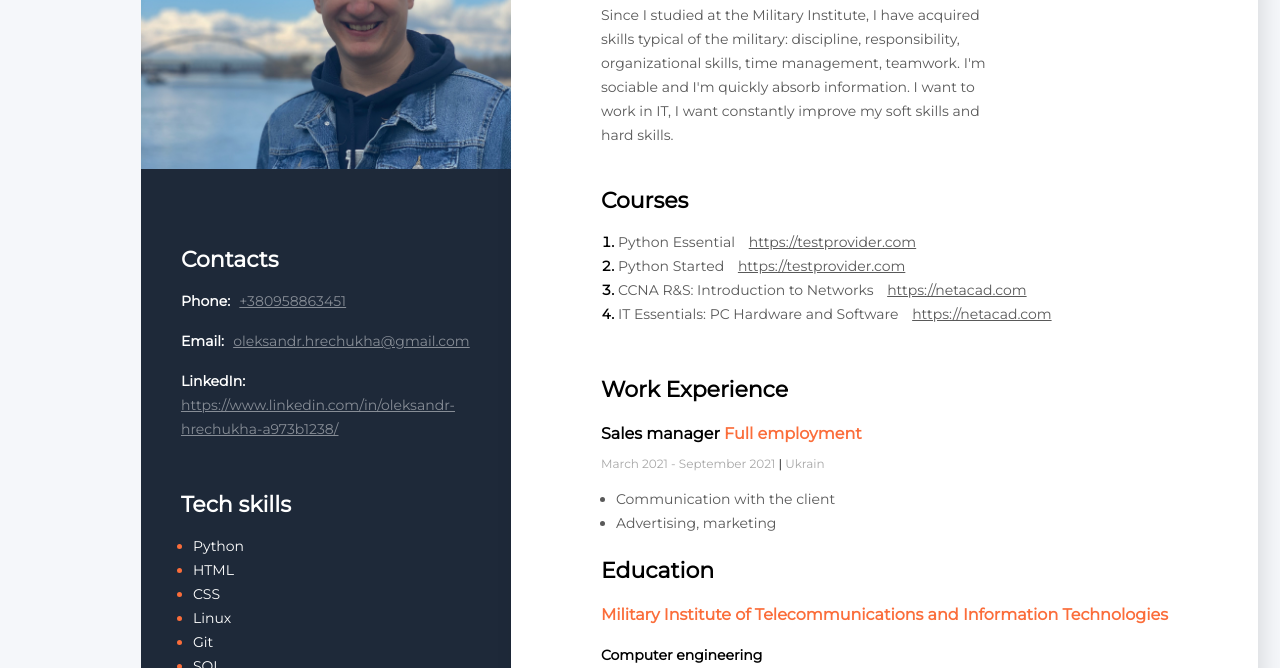
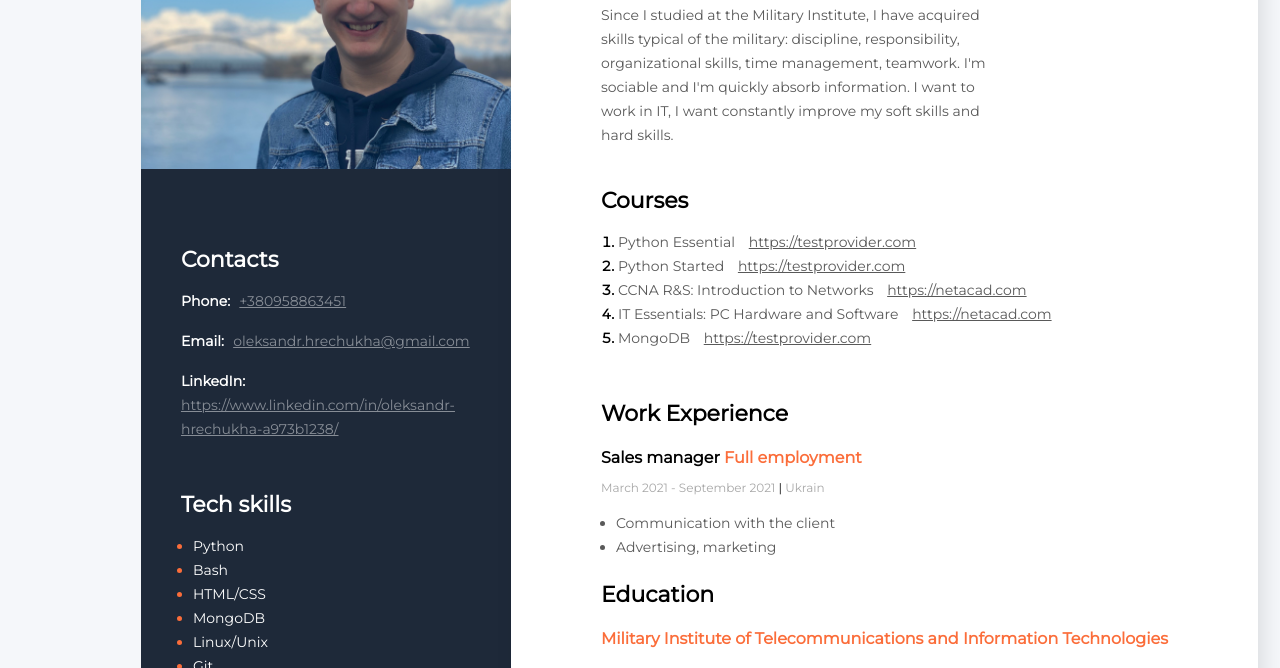
Before and after one commit to OleksandrHrechukhaaa/myfirstp, a plain HTML site: page index.html in a window 1280 px wide. Shown: the part 281-949 px from the top of the page. Drawn offline with Linux system fonts and the light colour scheme; files that its build step writes are made by us from their sources.

Commit message:
version 2

```diff
--- a/index.html
+++ b/index.html
@@ -4,7 +4,7 @@
     <meta charset="UTF-8">
     <meta http-equiv="X-UA-Compatible" content="IE=edge">
     <meta name="viewport" content="width=device-width, initial-scale=1.0">
-    <link rel="stylesheet" href="styles/stylis.css">
+    <link rel="stylesheet" href="stylis.css">
     <link rel="preconnect" href="https://fonts.googleapis.com">
     <link rel="preconnect" href="https://fonts.gstatic.com" crossorigin>
     <link href="https://fonts.googleapis.com/css2?family=Montserrat&display=swap" rel="stylesheet">
@@ -46,6 +46,10 @@
                 <li class="projects_item">
                     <span class="project_text">IT Essentials: PC Hardware and Software</span>
                     <a href="https://drive.google.com/file/d/1Kpu-CbMqkFslnl-sOPns5GQreKnY-FdZ/view?usp=sharing" class="project_link">https://netacad.com</a></span>
+                </li>
+                <li class="projects_item">
+                    <span class="project_text">MongoDB</span>
+                    <a href="https://testprovider.com/ru/search-certificate/TP74229583" class="project_link">https://testprovider.com</a></span>
                 </li>
             </ol>
         </div>
@@ -96,12 +100,14 @@
             <h3 class="sidebar-title">Tech skills</h3>
             <ul class="tech_skills_list">
                 <li class="tech_skills_li"><span class="tech_skills_text">Python</span></li>
-                <li class="tech_skills_li"><span class="tech_skills_text">HTML</span></li>
-                <li class="tech_skills_li"><span class="tech_skills_text">CSS</span></li>
-                <li class="tech_skills_li"><span class="tech_skills_text">Linux</span></li>
+                <li class="tech_skills_li"><span class="tech_skills_text">Bash</span></li>
+                <li class="tech_skills_li"><span class="tech_skills_text">HTML/CSS</span></li>
+                <li class="tech_skills_li"><span class="tech_skills_text">MongoDB</span></li>
+                <li class="tech_skills_li"><span class="tech_skills_text">Linux/Unix</span></li>
                 <li class="tech_skills_li"><span class="tech_skills_text">Git</span></li>
                 <li class="tech_skills_li"><span class="tech_skills_text">SQL</span></li>
                 <li class="tech_skills_li"><span class="tech_skills_text">Docker</span></li>
+                <li class="tech_skills_li"><span class="tech_skills_text">Network</span></li>
                 <li class="tech_skills_li"><span class="tech_skills_text">TCP/IP</span></li>
             </ul>
         </div>
```
